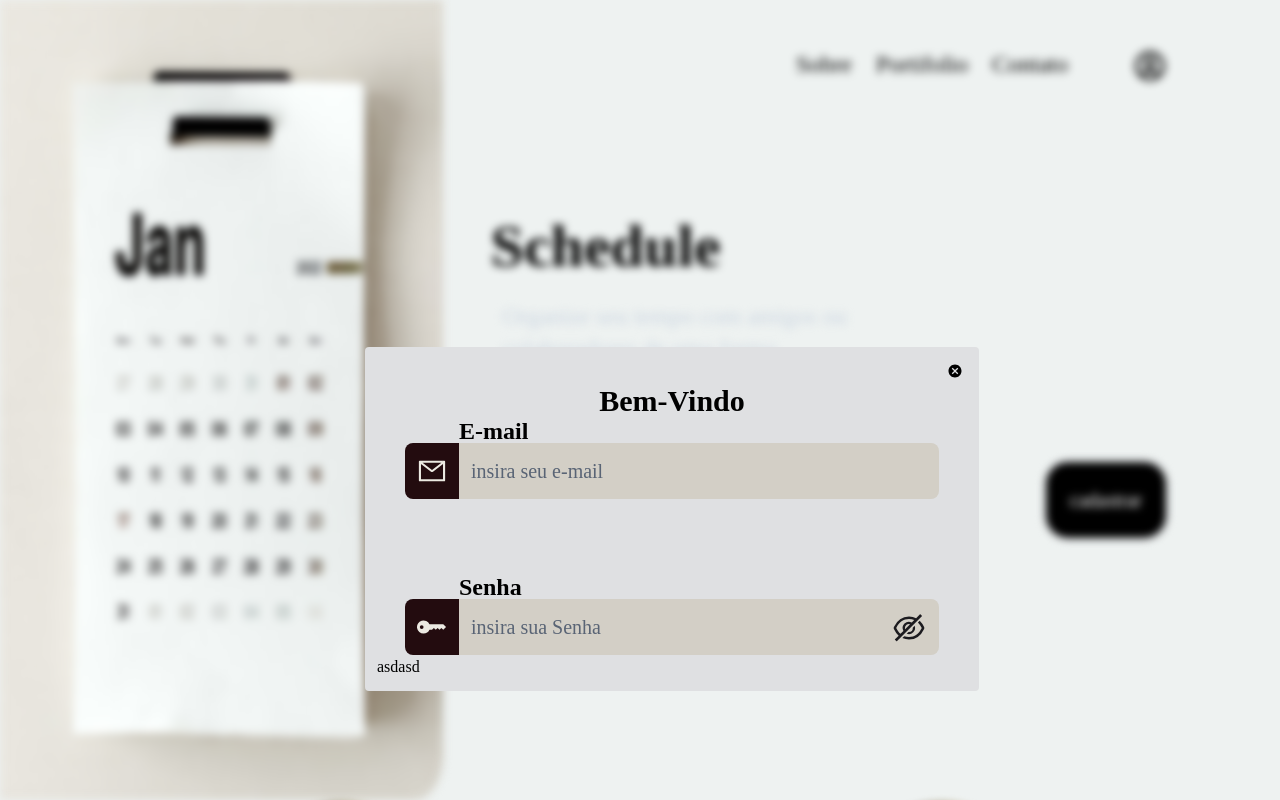
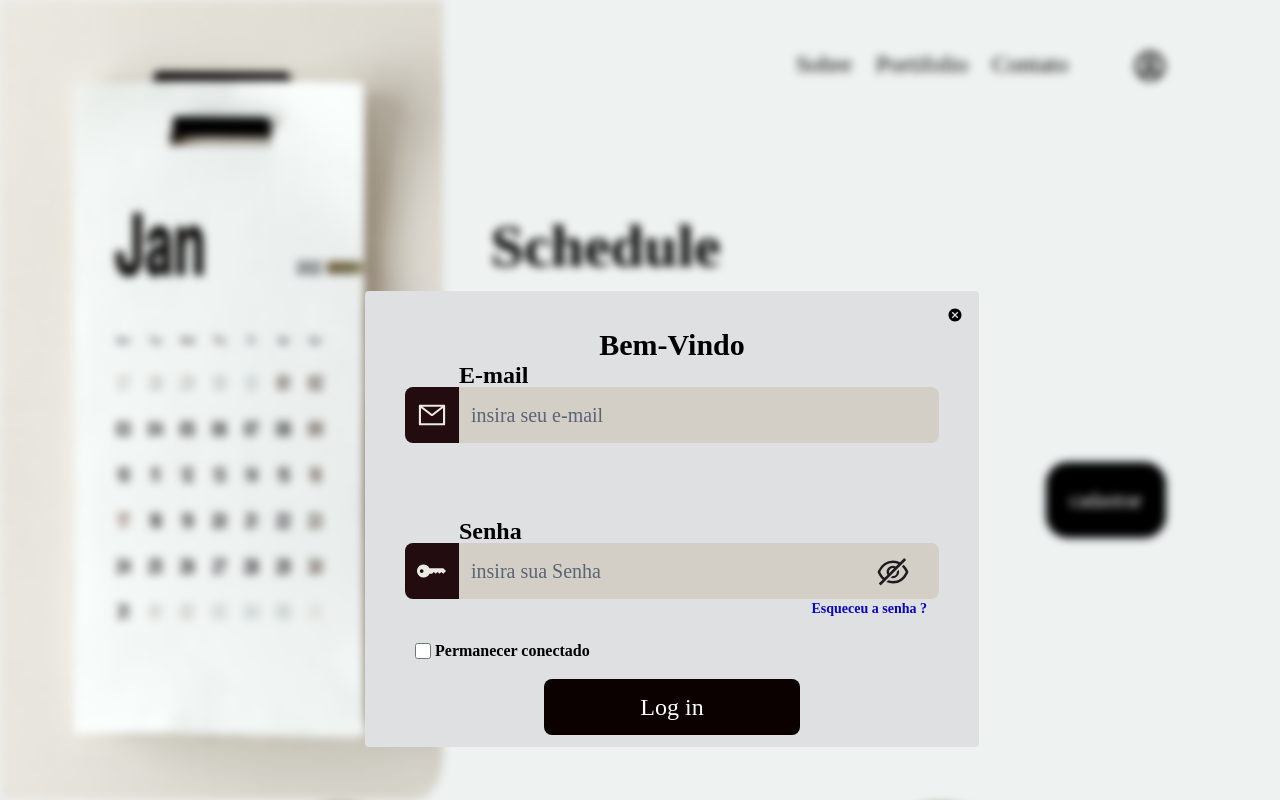
Before and after one commit to Pd-Troia/schedule_vite_tail, a React (Vite) app: page / in a window 1280 px wide. Shown: the top 800 px of the page. Built offline with nearby package versions, Linux system fonts and the light colour scheme; a web font is replaced by a local one.

Commit message:
login button created

```diff
--- a/src/components/form/ButtonInputVisible.tsx
+++ b/src/components/form/ButtonInputVisible.tsx
@@ -1,5 +1,6 @@
 import * as React from 'react';
 import { AiOutlineEyeInvisible } from 'react-icons/ai'
+import {MdOutlineVisibility} from 'react-icons/md'
 export interface IButtonInputVisibleProps {
     handleToggleShowPassword: React.Dispatch<boolean>
     actualState: boolean
@@ -10,8 +11,12 @@ export function ButtonInputVisible ({handleToggleShowPassword,actualState}: IBut
         handleToggleShowPassword(!actualState)
     }
     return (
-        <button type="button" onClick={toggleShowPassword} className="text-4xl text-blackIcon">
-            <AiOutlineEyeInvisible/>
+        <button
+            type="button"
+            onClick={toggleShowPassword}
+            className="text-4xl text-blackIcon"
+        >
+        {actualState ? <MdOutlineVisibility /> : <AiOutlineEyeInvisible />}
         </button>
-  );
+    )
 }
--- a/src/components/form/CheckBox.tsx
+++ b/src/components/form/CheckBox.tsx
@@ -1,14 +1,14 @@
 import * as React from 'react'
 
 export interface ICheckBoxProps {
-    name: string
+    label: string
 }
 
-export function CheckBox({ name }: ICheckBoxProps) {
+export function CheckBox({ label }: ICheckBoxProps) {
     return (
         <div className='flex justify-center items-center'>
-            <input className='w-4 h-4' type="checkbox" id={name} />
-            <label className='font-semibold ml-1' htmlFor={name}>{name}</label>
+            <input className='w-4 h-4' type="checkbox" id={label} />
+            <label className='font-semibold ml-1' htmlFor={label}>{label}</label>
         </div>
     )
 }
--- a/src/components/form/LoginForm.tsx
+++ b/src/components/form/LoginForm.tsx
@@ -9,6 +9,7 @@ import { AiOutlineMail } from 'react-icons/ai'
 import { BsFillKeyFill, BsKeyFill } from 'react-icons/bs'
 import { ButtonInputVisible } from './ButtonInputVisible'
 import { CheckBox } from './CheckBox'
+import { Link } from 'react-router-dom'
 export interface ILoginFormProps {
     email?: string
     password?: string
@@ -115,11 +116,19 @@ export function LoginForm(props: ILoginFormProps) {
                                     defaultBorderClass={borderCss}
                                 />
                             </div>
-                            <div className="absolute right-3 top-[0.65em]">
+                            <div className="absolute right-7 top-[0.65em]">
                                 <ButtonInputVisible
                                     handleToggleShowPassword={setShowPassword}
                                     actualState={showPassword}
                                 />
+                            </div>
+                            <div className="absolute -left-11 top-24">
+                                <CheckBox label={"Permanecer conectado"}></CheckBox>
+                            </div>
+                            <div className='absolute right-3'>
+                                <Link to="/">
+                                    <p className='text-blueLink text-sm font-semibold'>Esqueceu a senha ?</p>
+                                </Link>
                             </div>
                         </div>
                     </div>
@@ -129,7 +138,9 @@ export function LoginForm(props: ILoginFormProps) {
                         </p>
                     )}
                 </div>
-                <button type="submit"> asdasd</button>
+                <div className='flex justify-center mt-20 '>
+                    <button className="px-24 py-3 bg-black-90 rounded-lg text-2xl text-white">Log in</button>
+                </div>
             </form>
         </div>
     )
--- a/tailwind.config.js
+++ b/tailwind.config.js
@@ -17,8 +17,9 @@ module.exports = {
                 redFail: '#B31515',
                 brownStrong: '#230C0F',
                 greyLogin: '#DFE0E2',
-                whiteIcon : '#ECEAE2',
-                blackIcon: "#1C1B1F",
+                whiteIcon: '#ECEAE2',
+                blackIcon: '#1C1B1F',
+                'black-90': '#0C0101',
             },
             screens: {
                 dmp: '320px',
```
